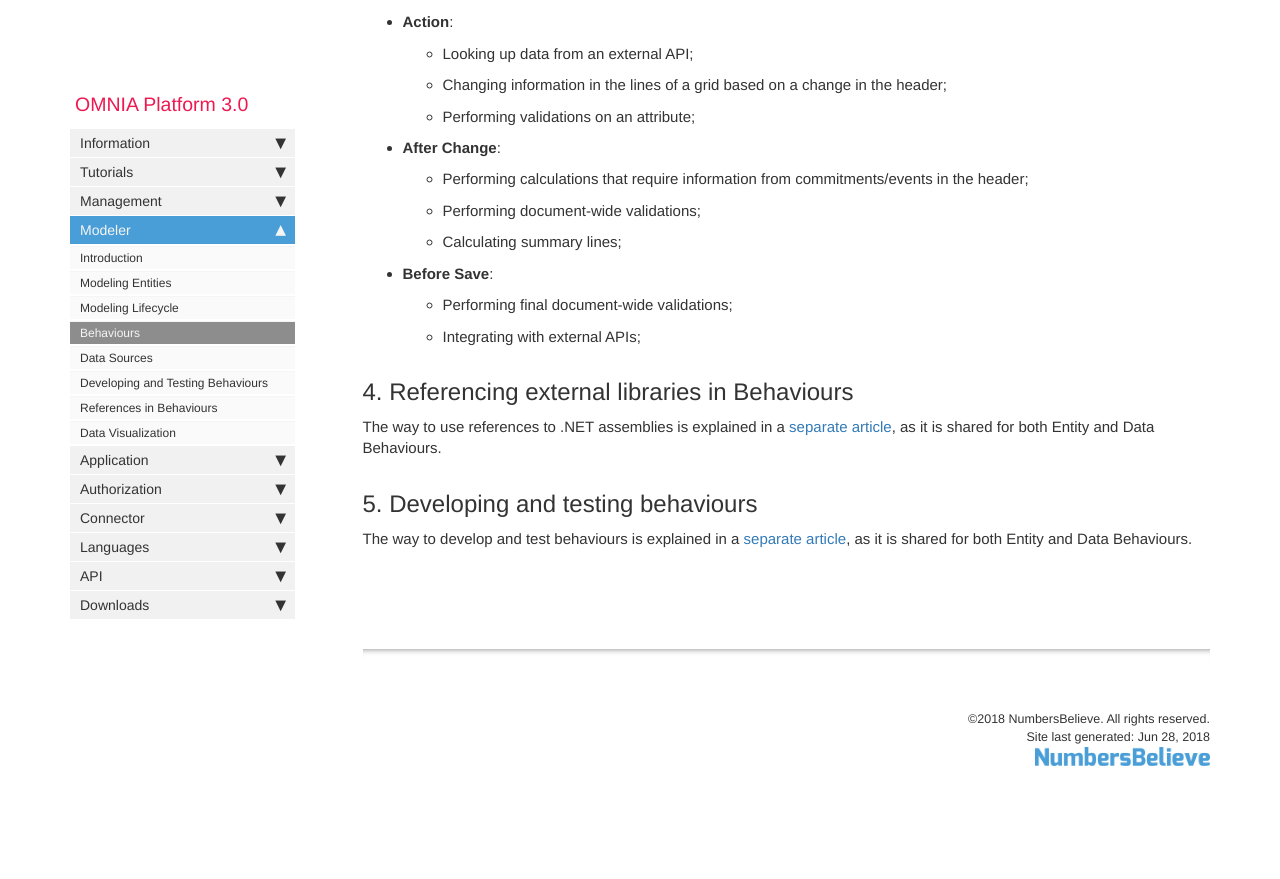
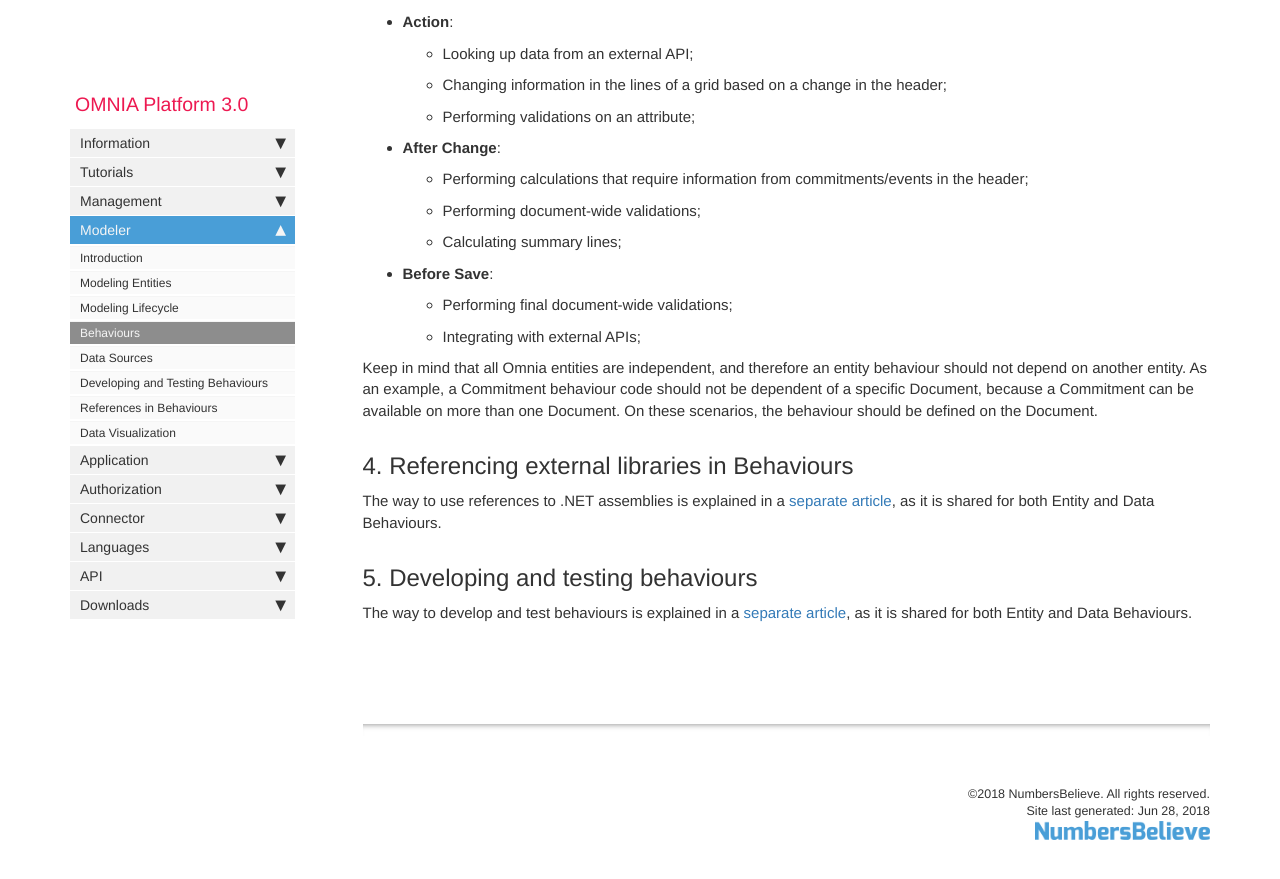
Before and after one commit to daniel8lopes/omnia3, a Jekyll site: the page built from docs/pages/omnia3/Modeler/omnia3_modeler_behaviours.md, in a window 1280 px wide and 900 px high, scrolled down 2844 px. Shown: the top 879 px of the window. Built offline with Jekyll 4.4.1, drawn with Linux system fonts in a browser that asks for light colours; nearby versions of some CDN libraries; comment, search, counter and statistics services are not loaded; before the commit the page ends 3670 px from its top, so only the background shows below that.

Commit message:
Update omnia3_modeler_behaviours.md

```diff
--- a/docs/pages/omnia3/Modeler/omnia3_modeler_behaviours.md
+++ b/docs/pages/omnia3/Modeler/omnia3_modeler_behaviours.md
@@ -74,6 +74,9 @@ Here are some usage suggestions for each type of behaviour - though, of course,
     - Performing final document-wide validations;
     - Integrating with external APIs;
 
+ Keep in mind that all Omnia entities are independent, and therefore an entity behaviour should not depend on another entity.
+ As an example, a Commitment behaviour code should not be dependent of a specific Document, because a Commitment can be available on more than one Document. On these scenarios, the behaviour should be defined on the Document.
+
 ## 4. Referencing external libraries in Behaviours
 
 The way to use references to .NET assemblies is explained in a [separate article](omnia3_modeler_references.html), as it is shared for both Entity and Data Behaviours.
```
